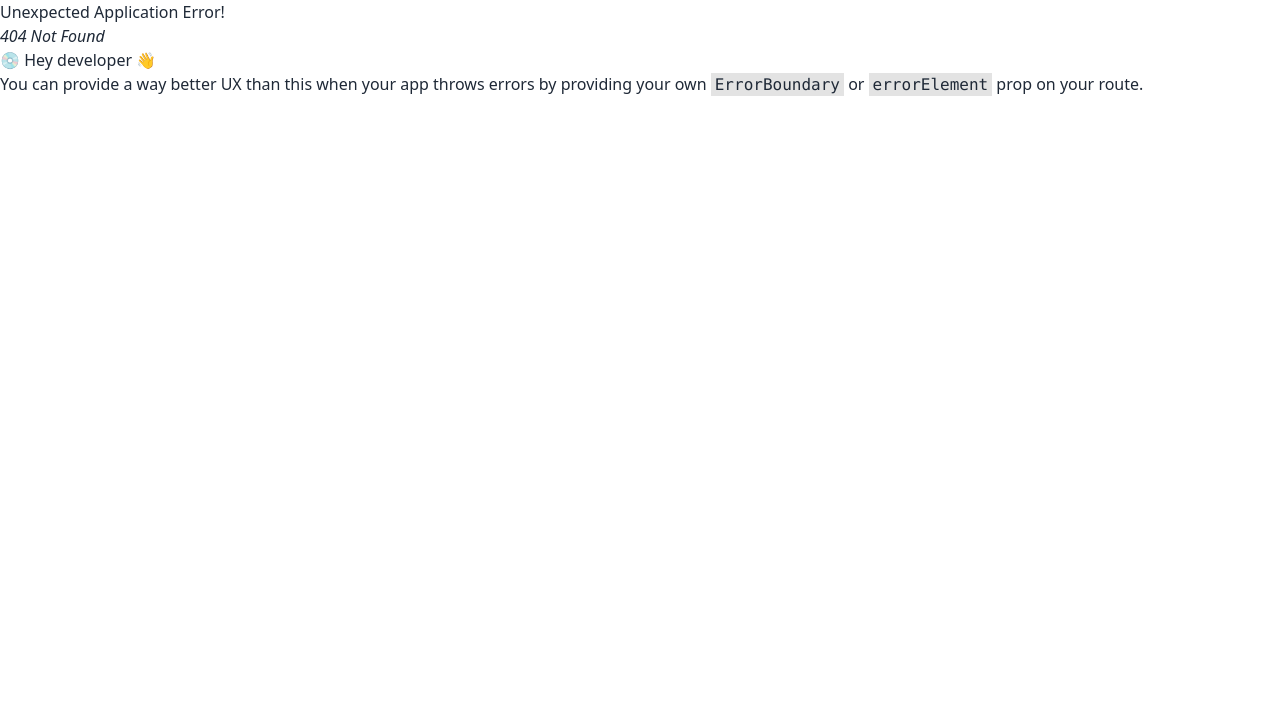
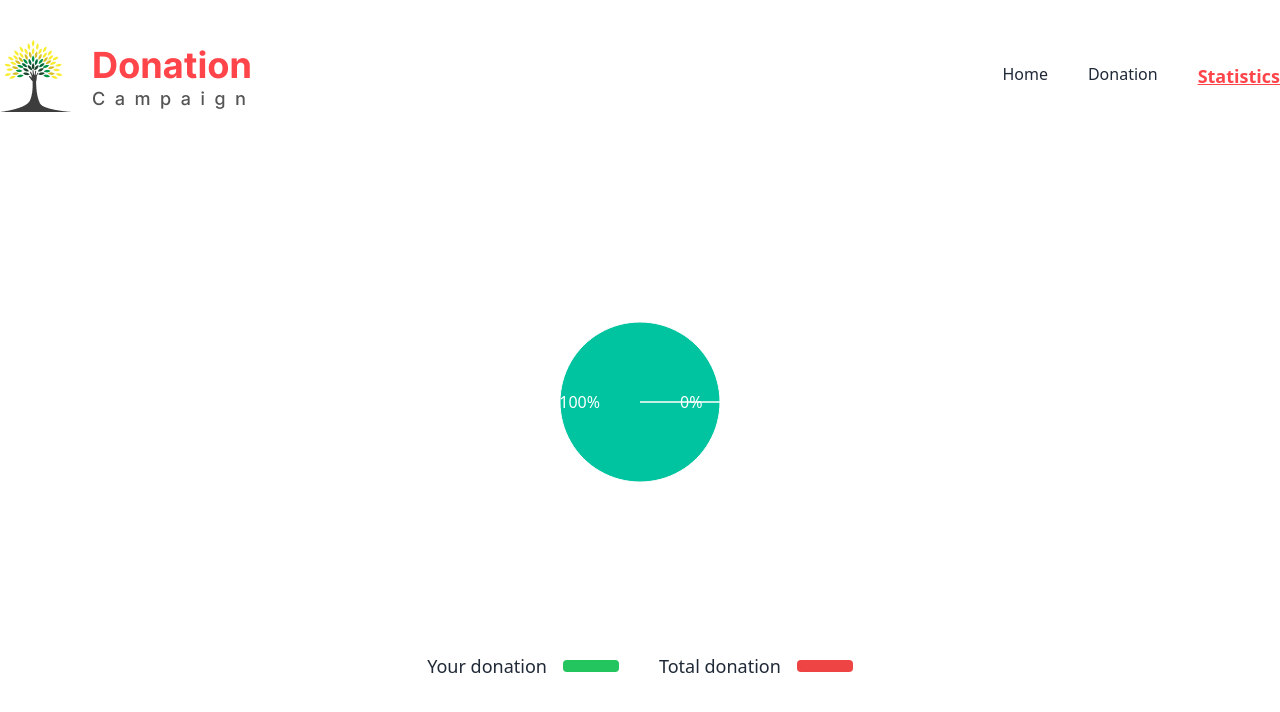
Before and after one commit to arifkhan230/donation-campaign, a React (Vite) app: page /statistics in a window 1280 px wide. Before the commit this address had no page. Shown: the top 712 px of the page. Built offline with nearby package versions, Linux system fonts and the light colour scheme.

Commit message:
Statistics page added with an pie chart

```diff
--- a/package.json
+++ b/package.json
@@ -15,6 +15,7 @@
     "react": "^18.2.0",
     "react-dom": "^18.2.0",
     "react-router-dom": "^6.16.0",
+    "recharts": "^2.8.0",
     "sort-by": "^1.2.0",
     "sweetalert": "^2.1.2"
   },
--- a/src/Banner/Banner.jsx
+++ b/src/Banner/Banner.jsx
@@ -7,14 +7,14 @@ const Banner = ({handleOnsubmit}) => {
     return (
         <div className="relative z-50">
             <div className="h-[50vh] flex flex-col justify-center items-center" >
-                <h2 className="text-5xl font-bold">I Grow By Helping People In Need</h2>
+                <h2 className=" text-2xl lg:text-5xl font-bold">I Grow By Helping People In Need</h2>
 
-                <form onSubmit={handleOnsubmit} className="bg-red-400 mt-4 rounded">
+                <form onSubmit={handleOnsubmit} className="mt-4 rounded">
                     <input
-                        className="border rounded w-80 p-4" type="text" name="filter" id=""
+                        className="border border-r-0 rounded lg:w-80 p-4" type="text" name="filter" id=""
                     />
                     <input
-                        className="w-32 text-white" type="submit" value="Submit"
+                        className=" border w-32 text-white bg-red-400 p-4 rounded-r" type="submit" value="Submit"
                     />
                 </form>
             </div>
--- /dev/null
+++ b/src/ErrorPage/ErrorPage.jsx
@@ -0,0 +1,14 @@
+import { Link } from "react-router-dom";
+
+const ErrorPage = () => {
+    return (
+        <div className="h-screen flex flex-col justify-center items-center">
+            <h1 className="text-5xl font-bold text-amber-500">Error: No data found</h1>
+            <Link>
+                <button className="btn btn-secondary text-xl font-bold mt-6 text-white">Go back</button>
+            </Link>
+        </div>
+    );
+};
+
+export default ErrorPage;
--- a/src/Layout/MainLayout.jsx
+++ b/src/Layout/MainLayout.jsx
@@ -3,7 +3,7 @@ import Navbar from "../Navbar/Navbar";
 
 const MainLayout = () => {
     return (
-        <div className="max-w-[1440px] mx-auto">
+        <div className="max-w-[1440px] lg:mx-auto mx-5">
             <Navbar></Navbar>
             <Outlet></Outlet>
         </div>
--- a/src/Navbar/Navbar.jsx
+++ b/src/Navbar/Navbar.jsx
@@ -2,11 +2,11 @@ import { NavLink } from 'react-router-dom';
 import logo from '../assets/Logo.png'
 const Navbar = () => {
     return (
-        <div className='flex justify-between items-center py-10 relative z-50'>
+        <div className='flex flex-col md:flex-row justify-between items-center py-10 relative z-50'>
             <div>
                 <img src={logo} alt="" />
             </div>
-            <ul className='flex gap-10'>
+            <ul className='flex gap-10 mt-10 md:mt-0'>
                 <NavLink
                     to="/"
                     className={({ isActive, isPending }) =>
--- /dev/null
+++ b/src/Statistics/Statistics.jsx
@@ -0,0 +1,65 @@
+
+import { PieChart, Pie, Cell } from 'recharts';
+import { getStoredDonation } from '../utility/localStorage';
+
+
+const Statistics = () => {
+    const collectedDonation = getStoredDonation().length
+    const totalDonation = 12 - collectedDonation
+    console.log(totalDonation)
+    const data = [
+        { name: 'Group A', value: collectedDonation },
+        { name: 'Group B', value: totalDonation },
+    ];
+
+    const COLORS = ['#0088FE', '#00C49F'];
+
+    const RADIAN = Math.PI / 180;
+    const renderCustomizedLabel = ({ cx, cy, midAngle, innerRadius, outerRadius, percent, }) => {
+        const radius = innerRadius + (outerRadius - innerRadius) * 0.5;
+        const x = cx + radius * Math.cos(-midAngle * RADIAN);
+        const y = cy + radius * Math.sin(-midAngle * RADIAN);
+
+        return (
+            <text x={x} y={y} fill="white" textAnchor={x > cx ? 'start' : 'end'} dominantBaseline="central">
+                {`${(percent * 100).toFixed(0)}%`}
+            </text>
+        );
+    };
+
+
+    return (
+        <div>
+            <div className='flex h-[500px] justify-center items-center mx-auto'>
+                <PieChart width={400} height={400}>
+                    <Pie
+                        data={data}
+                        cx="50%"
+                        cy="50%"
+                        labelLine={false}
+                        label={renderCustomizedLabel}
+                        outerRadius={80}
+                        fill="#8884d8"
+                        dataKey="value"
+                    >
+                        {data.map((entry, index) => (
+                            <Cell key={`cell-${index}`} fill={COLORS[index % COLORS.length]} />
+                        ))}
+                    </Pie>
+                </PieChart>
+            </div>
+            <div className='flex gap-10 justify-center'>
+                <div className='flex items-center gap-4'>
+                    <h3 className='text-lg'>Your donation</h3>
+                    <div className='w-14 h-3 bg-green-500 rounded'></div>
+                </div>
+                <div className='flex items-center gap-4'>
+                    <h3 className='text-lg'>Total donation</h3>
+                    <div className='w-14 h-3 bg-red-500 rounded'></div>
+                </div>
+            </div>
+        </div>
+    );
+};
+
+export default Statistics;
--- a/src/main.jsx
+++ b/src/main.jsx
@@ -10,11 +10,14 @@ import MainLayout from './Layout/MainLayout';
 import Home from './Home/Home';
 import Donation from './Donation/Donation';
 import DonationDetails from './DonationDetails/DonationDetails';
+import ErrorPage from './ErrorPage/ErrorPage';
+import Statistics from './Statistics/Statistics';
 
 const router = createBrowserRouter([
   {
     path: "/",
     element:<MainLayout></MainLayout>,
+    errorElement:<ErrorPage></ErrorPage>,
     children:[
       {
         path: '/',
@@ -25,6 +28,10 @@ const router = createBrowserRouter([
         path:'/donation',
         element:<Donation></Donation>,
         loader: ()=> fetch('/data.json')
+      },
+      {
+        path: '/statistics',
+        element:<Statistics></Statistics>
       },
       {
         path:'/donations/:id',
```
Also changed, not shown: 2 other files (tests, documents, lock files or other folders).
